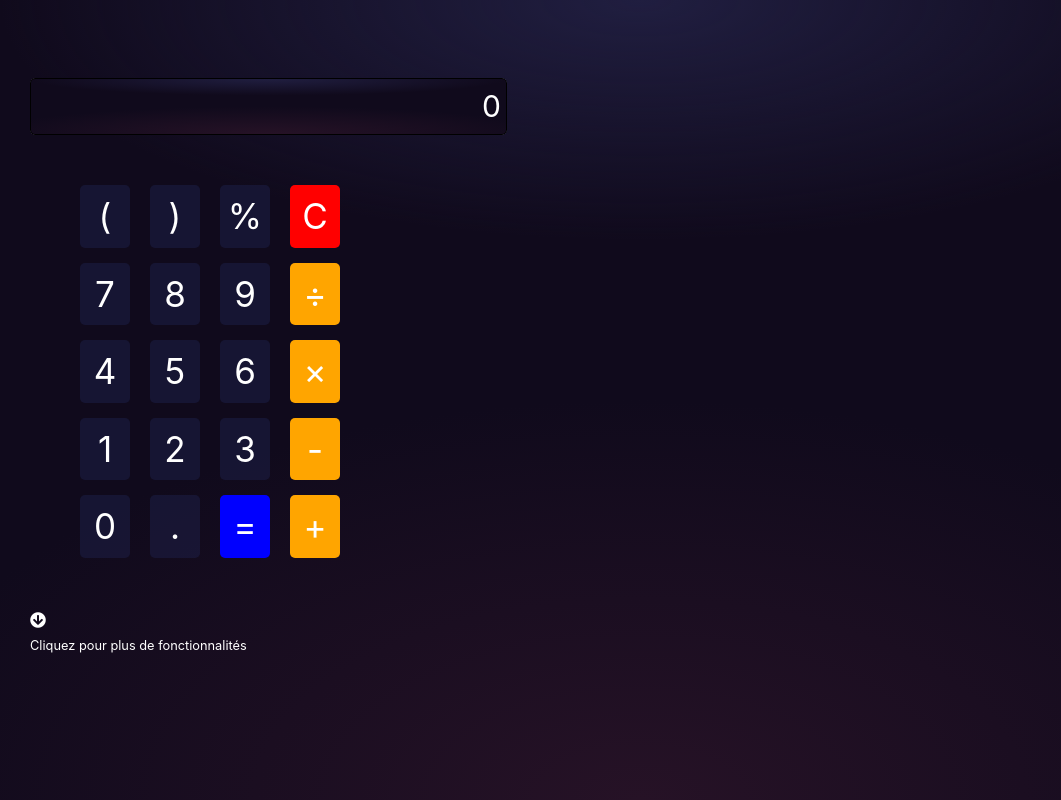
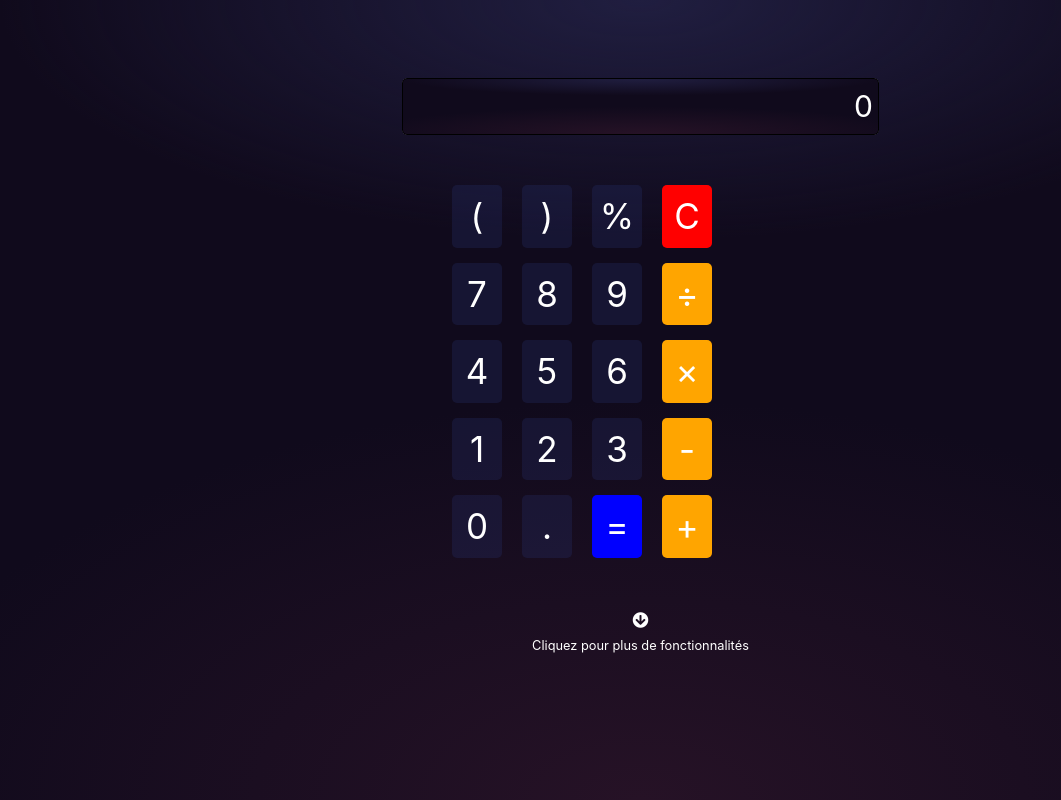
Before and after one commit to SAKSONE/jordanbmrd.github.io, a website: page calculator/index.html in a window 1280 px wide. Shown: the top 800 px of the page, without its empty margins (0-1061 px from the left). Drawn offline with nearby package versions, Linux system fonts and the light colour scheme.

Commit message:
Add files via upload

```diff
--- a/calculator/css/calculette.css
+++ b/calculator/css/calculette.css
@@ -4,6 +4,11 @@ body{
     radial-gradient(50% 30% ellipse at center top, #201e40 0%, rgba(0,0,0,0) 100%),
     radial-gradient(60% 50% ellipse at center bottom, #261226 0%, #100a1c 100%);
     background-attachment: fixed;
+}
+.allContents {
+	display: flex;
+	justify-content: center;
+	align-items: center;
 }
 .last{
 	color: lightgray;
@@ -90,14 +95,17 @@ body{
 	font-size: 30px;
 }
 
+#morefeatures {
+	text-align: center;
+}
 #morefeatures a{
 	color: white;
-
 }
 #morefeatures a:hover{
 	text-decoration: none;
 	color: lightgray;
 }
+
 #features{
 	display: none;
 }
```
